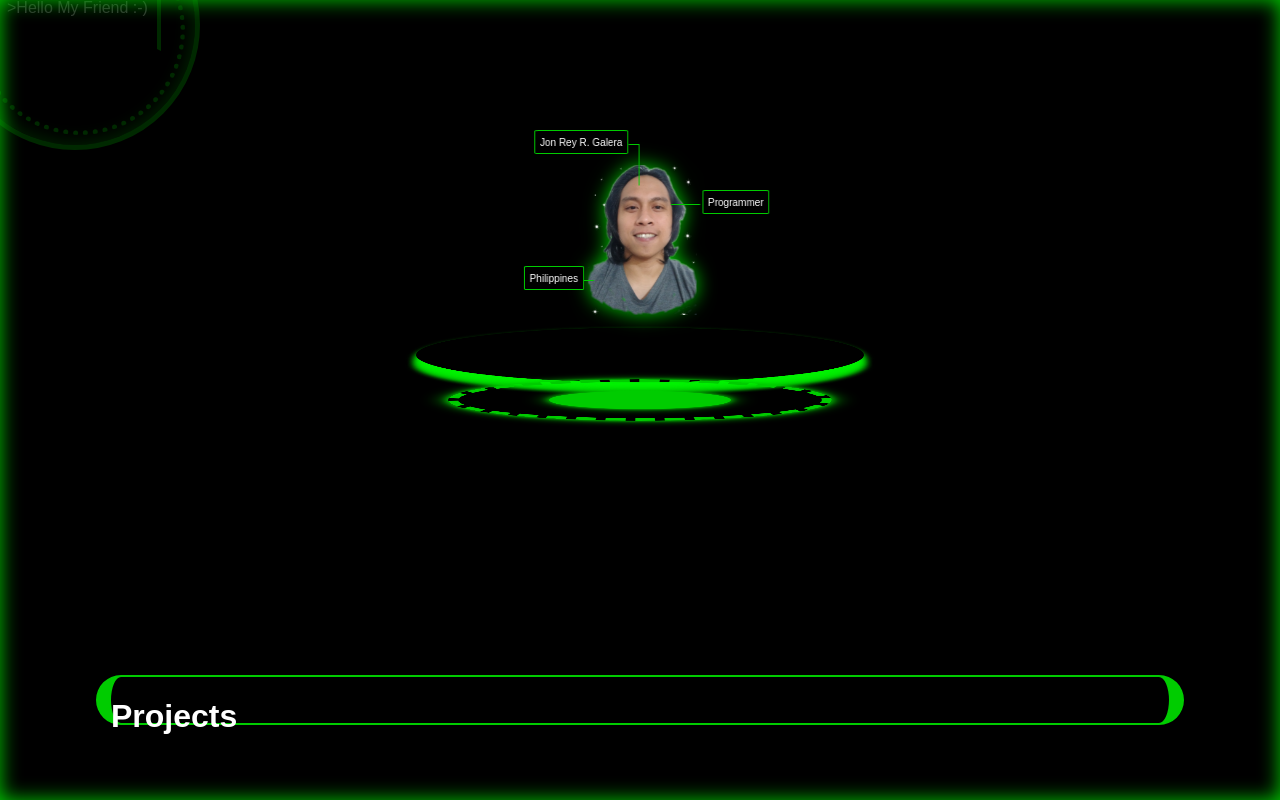
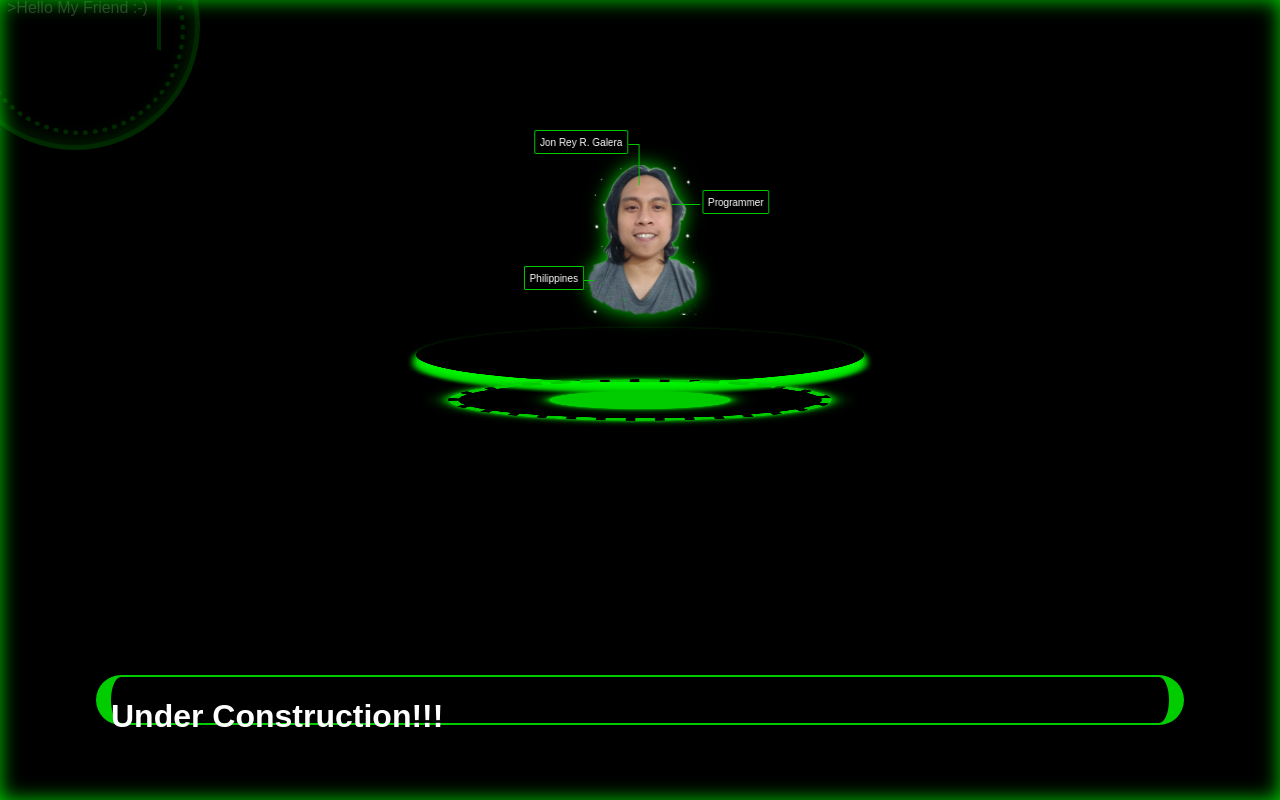
Before and after one commit to jonrey777/jonrey777.github.io, a plain HTML site: page index.html in a window 1280 px wide. Drawn offline with Linux system fonts and the light colour scheme.

Commit message:
Update index.html

```diff
--- a/index.html
+++ b/index.html
@@ -22,7 +22,7 @@
       </div>
       <div class="card-container">
         <div class="card">
-          <h1>Projects</h1>
+          <h1>Under Construction!!!</h1>
         </div>
       </div>
     </div>
```
